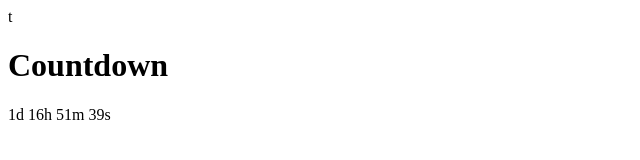
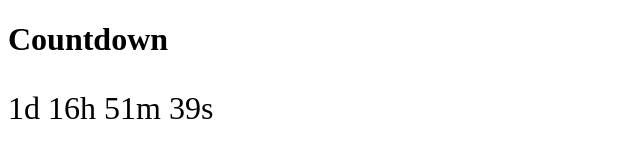
Before and after one commit to FujimaElectronics/Countdown, a plain HTML site: page index.html in a window 1280 px wide. Shown: the whole page, without its empty margins (0-640 px from the left). Drawn offline with Linux system fonts and the light colour scheme.

Commit message:
Update index.html

```diff
--- a/index.html
+++ b/index.html
@@ -1,4 +1,4 @@
-t<!-- Simple HTML/JS countdow
+<!-- Simple HTML/JS countdow
 Copyright (c) Fujima Electronics
 Licensed under the MIT license
 -->
@@ -8,12 +8,25 @@ Licensed under the MIT license
   <head>
     <!-- Modify this when needed -->
     <title>Countdown</title>
+
+    <style>
+      .center-h1 {
+        align-items: center;
+        justify-content: center;
+      }
+      .center-p {
+        align-items: center;
+        justify-content: center;
+        font-size: xx-large
+      }
+    </style>
   </head>
   <body>
     <!-- Modify when needed -->
-    <h1>Countdown</h1>
-
-    <p id="countd"></p>
+    <h1 class="center_h1">Countdown</h1>
+    <div class="center-p">
+      <p id="countd"></p>
+    </div>
 
     <script>
       var countdown = new Date("September 02, 2025 09:30:00").getTime();
```
